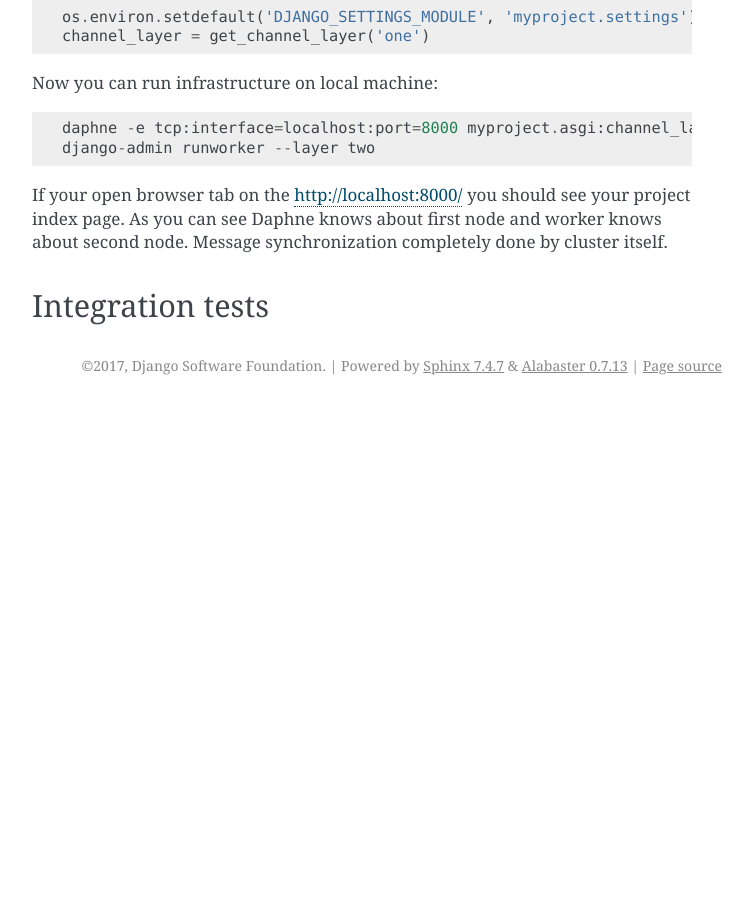
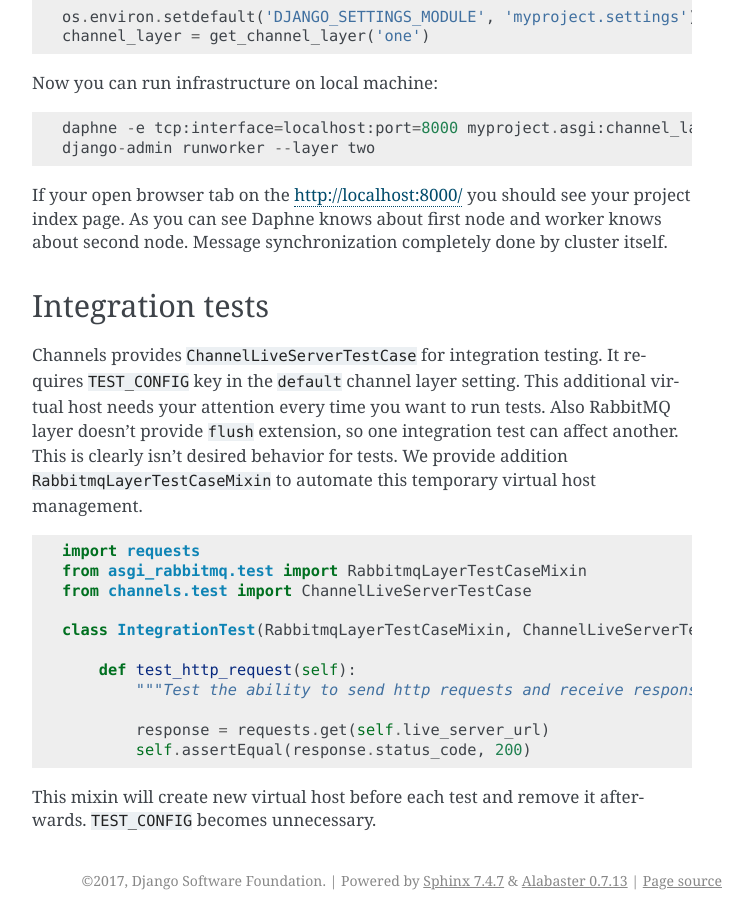
Before and after one commit to seanwu95/asgi_rabbitmq, a Sphinx documentation site: the page built from docs/usage.rst, in a window 1280 px wide and 900 px high, scrolled down 2456 px. Shown: the whole window, without its empty margins (388-1141 px from the left). Built offline with Sphinx 7.4.7, drawn with Linux system fonts in a browser that asks for light colours; pages that are not in the unit, such as notebooks, are missing from menus; before the commit the page ends 2861 px from its top, so only the background shows below that.

Commit message:
Document integration testing.

```diff
--- a/docs/usage.rst
+++ b/docs/usage.rst
@@ -139,6 +139,32 @@ completely done by cluster itself.
 Integration tests
 -----------------
 
+Channels provides ``ChannelLiveServerTestCase`` for integration
+testing.  It requires ``TEST_CONFIG`` key in the ``default`` channel
+layer setting. This additional virtual host needs your attention every
+time you want to run tests.  Also RabbitMQ layer doesn't provide
+``flush`` extension, so one integration test can affect another.  This
+is clearly isn't desired behavior for tests.  We provide addition
+``RabbitmqLayerTestCaseMixin`` to automate this temporary virtual host
+management.
+
+.. code:: python
+
+    import requests
+    from asgi_rabbitmq.test import RabbitmqLayerTestCaseMixin
+    from channels.test import ChannelLiveServerTestCase
+
+    class IntegrationTest(RabbitmqLayerTestCaseMixin, ChannelLiveServerTestCase):
+
+        def test_http_request(self):
+            """Test the ability to send http requests and receive responses."""
+
+            response = requests.get(self.live_server_url)
+            self.assertEqual(response.status_code, 200)
+
+This mixin will create new virtual host before each test and remove it
+afterwards.  ``TEST_CONFIG`` becomes unnecessary.
+
 .. _pika urlparameters: http://pika.readthedocs.io/en/latest/modules/parameters.html#urlparameters
 .. _production checklist: https://www.rabbitmq.com/production-checklist.html
 .. _wrk: https://github.com/wg/wrk
```
